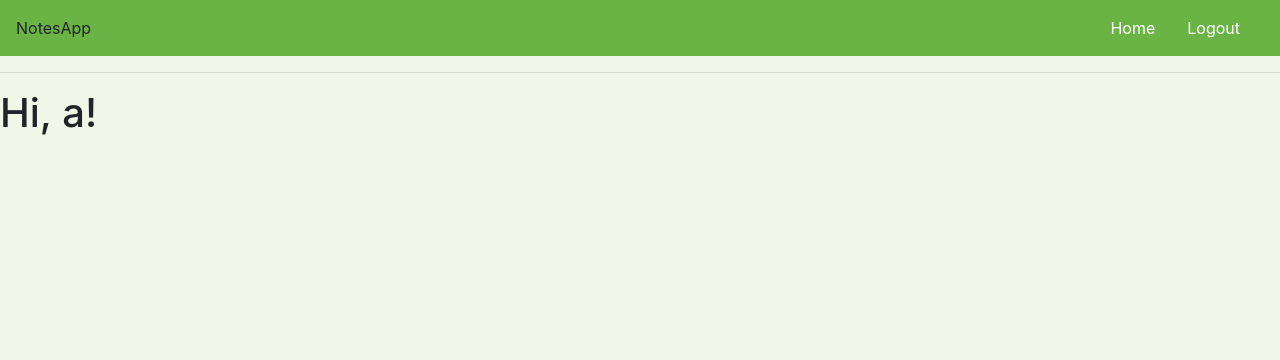
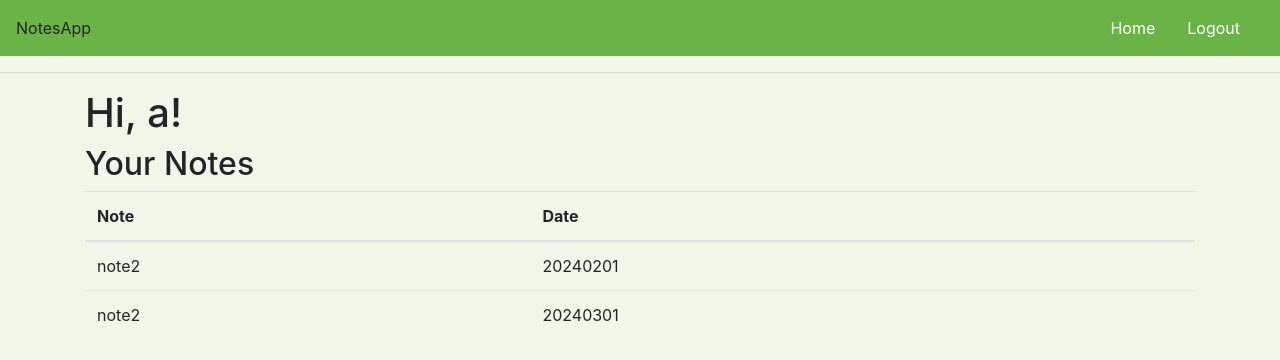
Before and after one commit to ekund/flask-notes-app, a Flask app: page / in a window 1280 px wide. Shown: the top 360 px of the page. Run offline with Flask 3, Linux system fonts and the light colour scheme; a user stored in the database is signed in.

Commit message:
Added nicer styling to pages using Bootstrap and made dummy notes.

```diff
--- a/app/routes.py
+++ b/app/routes.py
@@ -13,7 +13,9 @@ from urllib.parse import urlsplit
 @app.route('/index')
 @login_required
 def index():
-    return render_template('index.html', title='Home')
+    # TODO: read notes from DB
+    notes=[{"text": "note1", "date": "20240201", "text": "note2"}, {"text": "note2", "date": "20240301"}]
+    return render_template('index.html', title='Home', notes=notes)
 
 @app.route('/login', methods=['GET', 'POST'])
 def login():
--- a/app/templates/index.html
+++ b/app/templates/index.html
@@ -1,5 +1,27 @@
 {% extends "base.html" %}
 
 {% block content %}
+<div class="container">
 	<h1>Hi, {{ current_user.username }}!</h1>
+</div>
+
+<div class="container">
+  <h2>Your Notes</h2>
+  <table class="table">
+    <thead>
+      <tr>
+        <th>Note</th>
+        <th>Date</th>
+      </tr>
+    </thead>
+    <tbody>
+    {% for note in notes %}
+      <tr>
+        <td>{{ note.text }}</td>
+        <td>{{ note.date }}</td>
+      </tr>
+    {% endfor %}
+    </tbody>
+  </table>
+</div>
 {% endblock %}
--- a/app/templates/login.html
+++ b/app/templates/login.html
@@ -1,6 +1,7 @@
 {% extends "base.html" %}
 
 {% block content %}
+<div class="container">
     <h1>Sign In</h1>
     <form action="" method="post" novalidate>
         {{ form.hidden_tag() }}
@@ -21,4 +22,5 @@
 	/>
     </form>
 <p>New User? <a href="{{ url_for('register') }}">Click to Register!</a></p>
+</div>
 {% endblock %}
```
